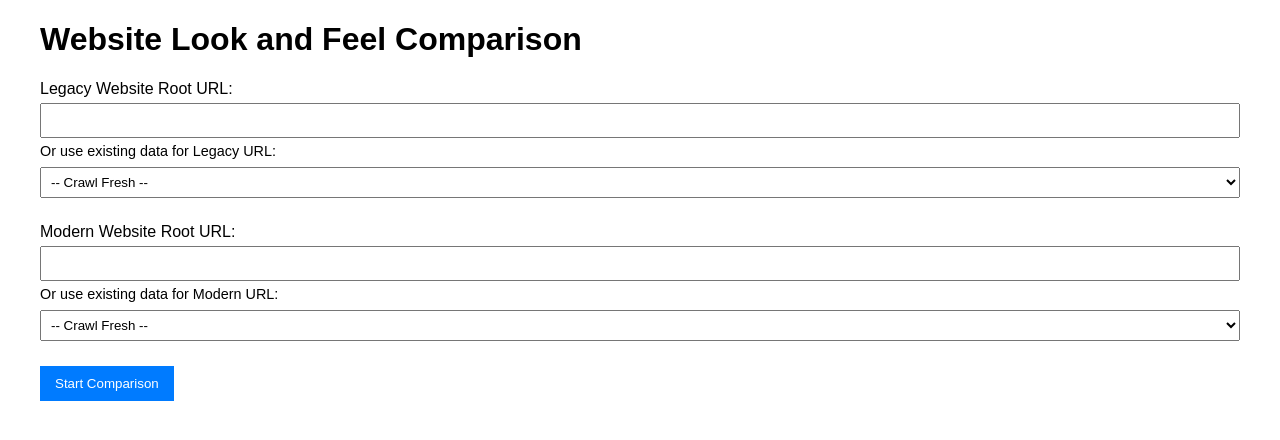
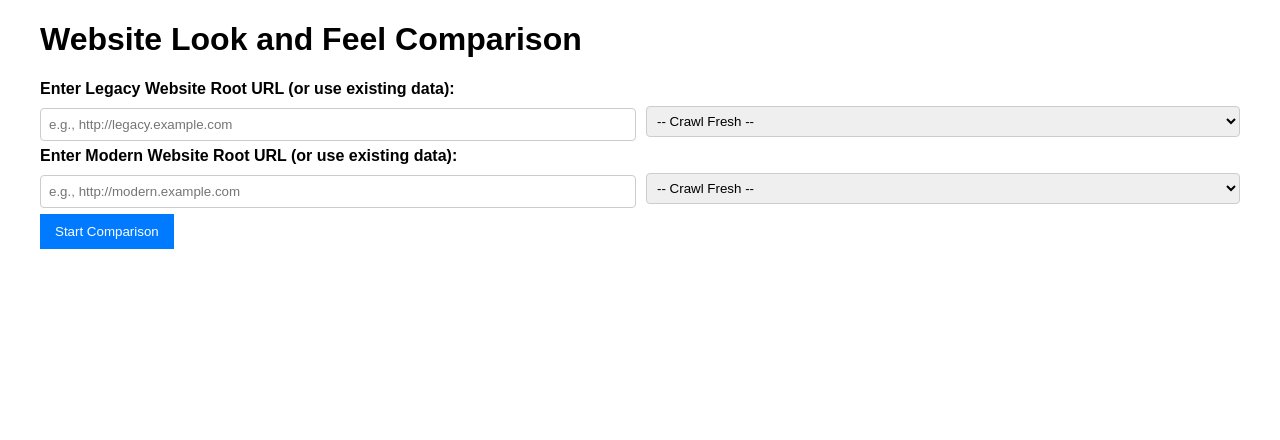
Before and after one commit to guruparan18/website_comparison_tool, a Flask app: page / in a window 1280 px wide. Shown: the top 440 px of the page. Run offline with Flask 3, Linux system fonts and the light colour scheme.

Commit message:
redo form

```diff
--- a/templates/index.html
+++ b/templates/index.html
@@ -6,7 +6,35 @@
     <style>
         body { font-family: sans-serif; margin: 20px; }
         .container { max-width: 1200px; margin: auto; }
-        .form-group { margin-bottom: 15px; }
+        .form-group label {
+            display: block; /* Keep label on its own line above the input row */
+            margin-bottom: 5px; /* Existing style */
+            font-weight: bold; /* Optional: make label slightly more prominent */
+        }
+
+        .input-row {
+            display: flex;       /* Arrange input and select in a row */
+            align-items: center; /* Vertically align items if they have different heights */
+            gap: 10px;           /* Space between the input and select elements */
+        }
+
+        .url-input { /* Style for the URL text input */
+            flex-grow: 1;        /* Allows the URL input to take up most of the available space */
+            padding: 8px;        /* Consistent padding */
+            box-sizing: border-box;
+            border: 1px solid #ccc; /* Example border */
+            border-radius: 4px;    /* Example rounded corners */
+        }
+
+        .existing-crawl-select { /* Style for the select dropdown */
+            /* flex-grow: 0; Default, so it takes its content width or a defined width */
+            min-width: 220px;   /* Adjust as needed, or use a percentage like width: 30%; */
+            padding: 8px;       /* Consistent padding */
+            box-sizing: border-box;
+            border: 1px solid #ccc;
+            border-radius: 4px;
+            /* Remove specific top/bottom margins if .input-row gap is sufficient */
+        }
         label { display: block; margin-bottom: 5px; }
         input[type="url"] { width: 100%; padding: 8px; box-sizing: border-box; }
         button { padding: 10px 15px; background-color: #007bff; color: white; border: none; cursor: pointer; }
@@ -111,18 +139,14 @@
 
         <form method="POST">
             <div class="form-group">
-                <label for="url1">Legacy Website Root URL:</label>
-                <input type="url" id="url1" name="url1" required value="{{ form_url1 or '' }}">
-
-                <label for="existing_crawl_url1" style="margin-top: 5px; font-size: 0.9em;">
-                    Or use existing data for Legacy URL:
-                </label>
+                <label for="url1">Enter Legacy Website Root URL (or use existing data):</label>
+                <div class="input-row">
+                    <input type="url" id="url1" name="url1" class="url-input" placeholder="e.g., http://legacy.example.com" required value="{{ form_url1 or '' }}">
                     <select name="existing_crawl_url1" id="existing_crawl_url1" class="existing-crawl-select">
                         <option value="">-- Crawl Fresh --</option>
                         {% for site_folder, timestamps in available_crawls.items() %}
                             <optgroup label="Site: {{ site_folder }}">
                                 {% for ts in timestamps %}
-                                {# Value is 'site_folder_name/timestamp_folder' #}
                                     <option value="{{ site_folder }}/{{ ts }}"
                                             {% if selected_existing_crawl1 == site_folder + '/' + ts %}selected{% endif %}>
                                         Run from: {{ ts }}
@@ -132,14 +156,12 @@
                         {% endfor %}
                     </select>
                 </div>
+            </div>
 
             <div class="form-group">
-                <label for="url2">Modern Website Root URL:</label>
-                <input type="url" id="url2" name="url2" required value="{{ form_url2 or '' }}">
-
-                <label for="existing_crawl_url2" style="margin-top: 5px; font-size: 0.9em;">
-                    Or use existing data for Modern URL:
-                </label>
+                <label for="url2">Enter Modern Website Root URL (or use existing data):</label>
+                <div class="input-row">
+                    <input type="url" id="url2" name="url2" class="url-input" placeholder="e.g., http://modern.example.com" required value="{{ form_url2 or '' }}">
                     <select name="existing_crawl_url2" id="existing_crawl_url2" class="existing-crawl-select">
                         <option value="">-- Crawl Fresh --</option>
                          {% for site_folder, timestamps in available_crawls.items() %}
@@ -153,6 +175,7 @@
                             </optgroup>
                         {% endfor %}
                     </select>
+                </div>
             </div>
             <button type="submit" {% if crawl_status and crawl_status.running %}disabled{% endif %}>Start Comparison</button>
         </form>
```
Lines whose indentation alone changed are shown as unchanged.
